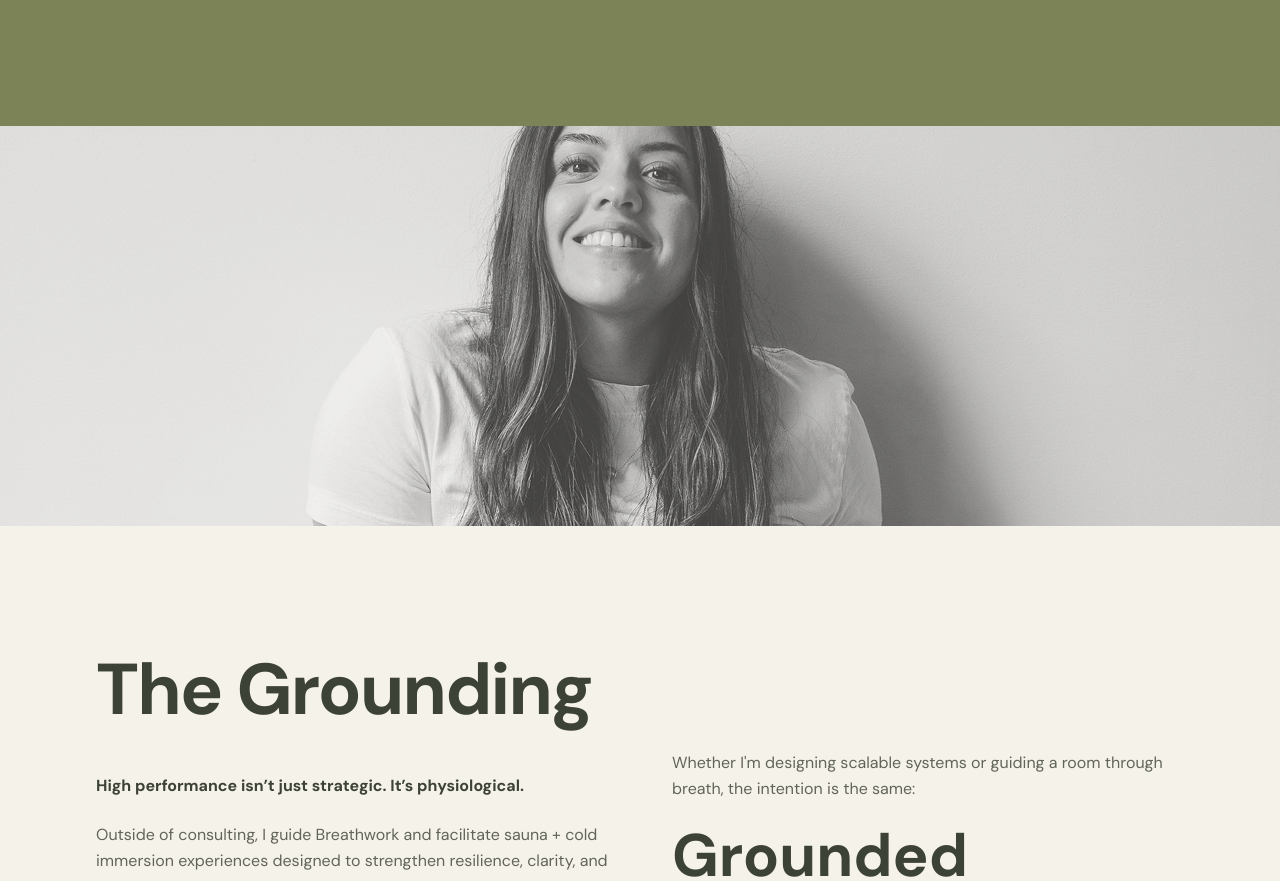
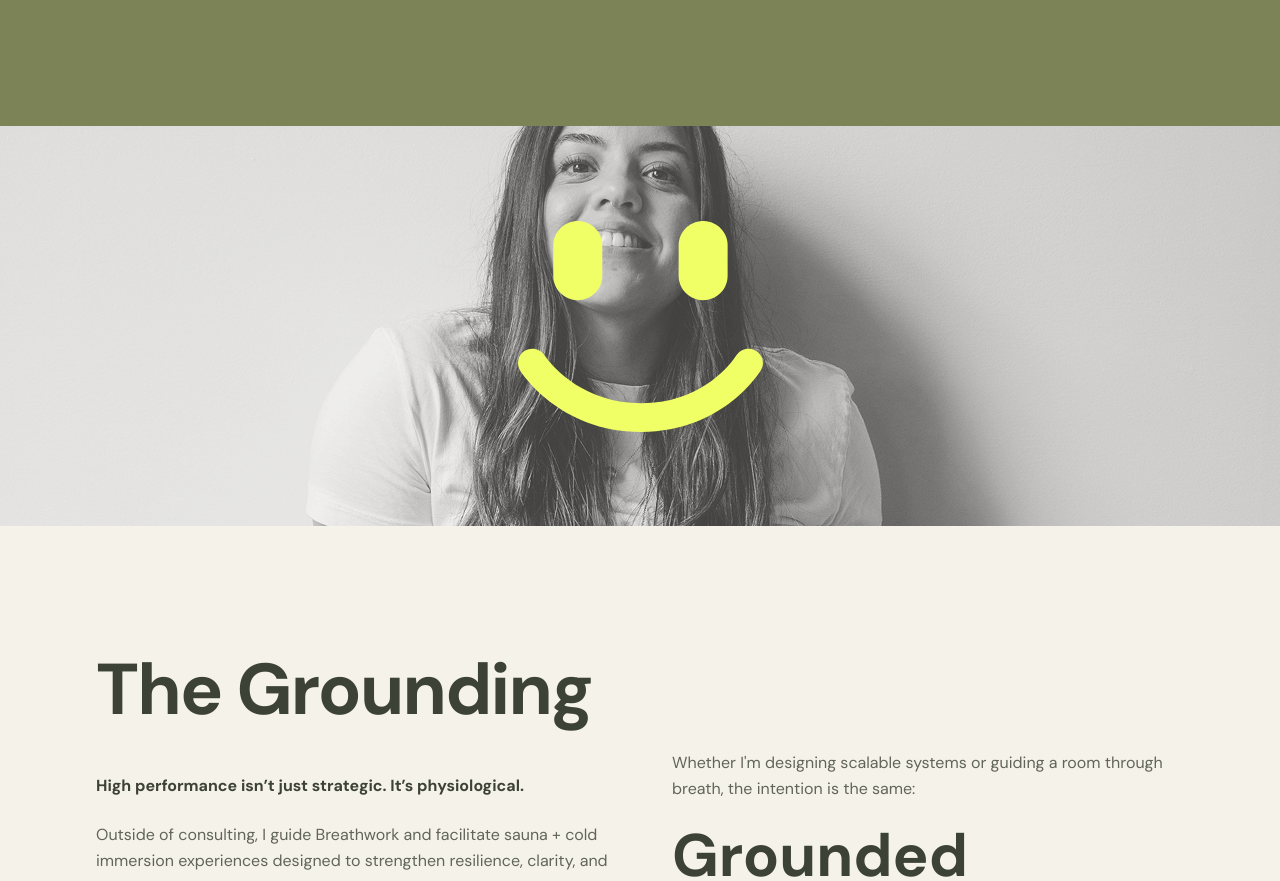
Before and after one commit to Brauhaus05/vero-vargas-site-v2.0, a React (Vite) app: page / in a window 1280 px wide. Shown: the part 3706-4587 px from the top of the page. Built offline with nearby package versions, Linux system fonts and the light colour scheme.

Commit message:
feat: Add an SVG graphic overlay to the image in the Practice section.

```diff
--- a/components/Practice.tsx
+++ b/components/Practice.tsx
@@ -5,12 +5,26 @@ import vero2Image from '../assets/vero2.png';
 export const Practice: React.FC = () => {
   return (
     <>
-        <div className="w-full h-[50vh] bg-[#F5F2EA] overflow-hidden">
+        <div className="w-full h-[50vh] bg-[#F5F2EA] overflow-hidden relative">
              <img
                 src={vero2Image}
                 alt="Vero laughing"
                 className="w-full h-full object-cover object-center grayscale opacity-80 hover:grayscale-0 transition-all duration-700"
             />
+            <div className="absolute inset-0 flex items-center justify-center pointer-events-none">
+                <svg width="245" height="211" viewBox="0 0 245 211" fill="none" xmlns="http://www.w3.org/2000/svg">
+                    <g clipPath="url(#clip0_73_2)">
+                        <path fillRule="evenodd" clipRule="evenodd" d="M209.631 24.4383V54.7949C209.631 68.2917 198.653 79.2488 185.131 79.2488C171.609 79.2488 160.631 68.2917 160.631 54.7949V24.4383C160.631 10.9414 171.609 -0.015625 185.131 -0.015625C198.653 -0.015625 209.631 10.9414 209.631 24.4383Z" fill="#F1FF66"/>
+                        <path fillRule="evenodd" clipRule="evenodd" d="M84.2522 24.4383V54.7949C84.2522 68.2917 73.2744 79.2488 59.7521 79.2488C46.2297 79.2488 35.252 68.2917 35.252 54.7949V24.4383C35.252 10.9414 46.2297 -0.015625 59.7521 -0.015625C73.2744 -0.015625 84.2522 10.9414 84.2522 24.4383Z" fill="#F1FF66"/>
+                        <path fillRule="evenodd" clipRule="evenodd" d="M218.207 134.621C222.279 127.825 231.111 125.607 237.92 129.67C244.728 133.733 246.951 142.549 242.88 149.344C242.88 149.344 206.608 210.928 123.326 210.928C40.3285 210.928 2.21645 149.625 2.21645 149.625C-2.00939 142.924 0.0104956 134.06 6.72385 129.842C13.4364 125.624 22.318 127.64 26.5438 134.34C26.5438 134.34 57.2998 182.237 123.326 182.237C189.067 182.237 218.207 134.621 218.207 134.621Z" fill="#F1FF66"/>
+                    </g>
+                    <defs>
+                        <clipPath id="clip0_73_2">
+                            <rect width="245" height="211" fill="white"/>
+                        </clipPath>
+                    </defs>
+                </svg>
+            </div>
         </div>
         <Section id="practice" className="bg-[#F5F2EA] text-[#3D4236]">
         <div className="grid grid-cols-1 lg:grid-cols-2 gap-16 items-start">
```
